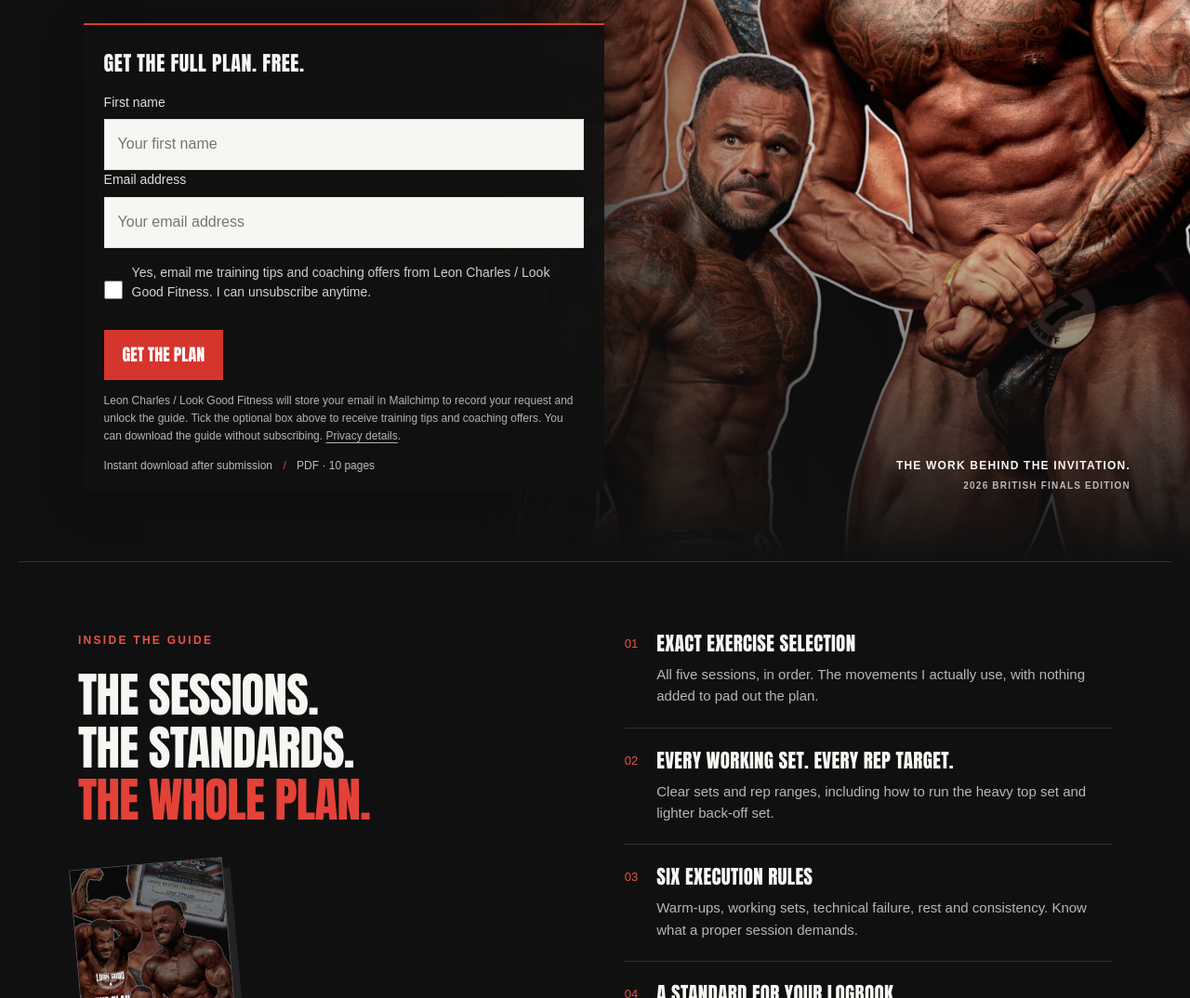
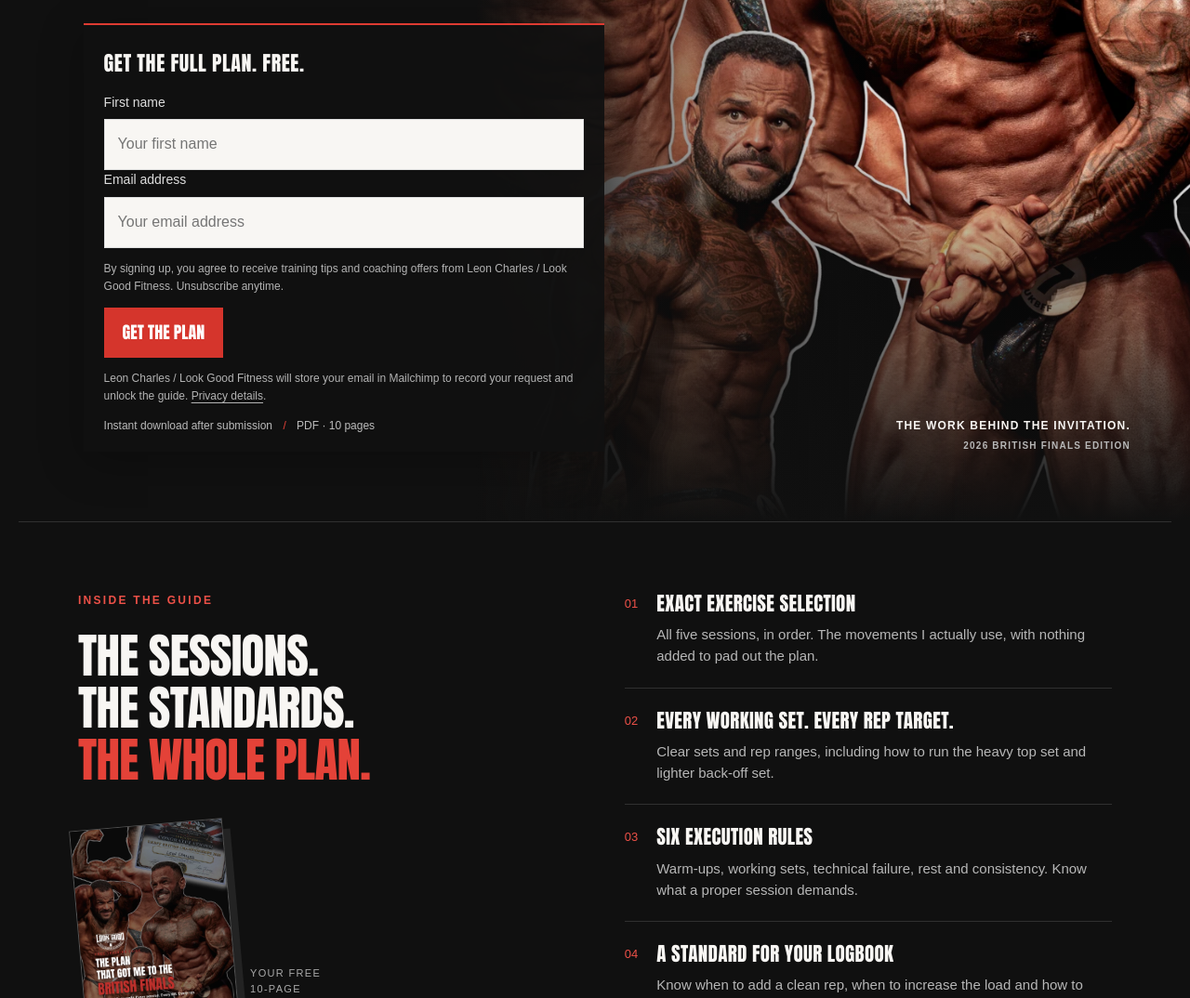
Before and after one commit to leoncharlescoaching/british-finals-plan, a website: page index.html in a window 1280 px wide. Shown: the part 665-1739 px from the top of the page at 93% size. Drawn offline with Linux system fonts and the light colour scheme.

Commit message:
Replace optional checkbox with explicit signup consent

```diff
--- a/index.html
+++ b/index.html
@@ -1,10 +1,10 @@
 <!doctype html>
-<html lang="en-GB"><head><meta charset="utf-8"><meta name="viewport" content="width=device-width, initial-scale=1"><meta name="theme-color" content="#101010"><meta name="description" content="Get Leon Charles’s exact 5-day training plan for his 2026 British Finals prep. Every session, set and rep, plus execution and progression standards."><title>The British Finals Plan | Leon Charles · Look Good Fitness</title><link rel="icon" href="/assets/favicon.png" type="image/png"><link rel="stylesheet" href="/styles.css"><script src="/site.js" defer></script></head>
+<html lang="en-GB"><head><meta charset="utf-8"><meta name="viewport" content="width=device-width, initial-scale=1"><meta name="theme-color" content="#101010"><meta name="description" content="Get Leon Charles’s exact 5-day training plan for his 2026 British Finals prep. Every session, set and rep, plus execution and progression standards."><title>The British Finals Plan | Leon Charles · Look Good Fitness</title><link rel="icon" href="/assets/favicon.png" type="image/png"><link rel="stylesheet" href="/styles.css"><script src="/site.js?v=20260918" defer></script></head>
 <body><a class="skip" href="#signup">Skip to the free plan</a>
 <header class="masthead"><img src="/assets/logo.png" alt="Look Good Fitness · Leon Charles Coaching" width="148" height="93"><span>LEON CHARLES <b>/</b> 2026 PREP</span></header>
 <main><section class="hero" aria-labelledby="title"><div class="hero-art" role="img" aria-label="Leon Charles posing, with his 2026 British Championships invitation"></div><div class="hero-copy"><p class="eyebrow"><span></span> FREE TRAINING GUIDE</p><h1 id="title">THE PLAN<br>THAT GOT ME TO THE<br><em>BRITISH FINALS</em></h1><p class="subhead">The exact 5-day split.<br class="mobile-break"> Every session. Every set. Every rep.</p><p class="intro">This is the exact plan I’m running right now for my <strong>2026 British Finals prep.</strong> Every exercise and working set, laid out as I use it. No copy-paste template. No filler.</p>
-<div class="signup" id="signup"><div id="form-state"><p class="form-heading">GET THE FULL PLAN. FREE.</p><form id="lead-form"><label for="first_name">First name</label><div class="form-row"><input id="first_name" name="first_name" type="text" autocomplete="given-name" placeholder="Your first name" maxlength="100" required></div><label for="email">Email address</label><div class="form-row"><input id="email" name="email" type="email" autocomplete="email" inputmode="email" placeholder="Your email address" maxlength="254" required></div><label class="marketing-choice" for="marketing-consent"><input id="marketing-consent" name="marketingConsent" type="checkbox"><span>Yes, email me training tips and coaching offers from Leon Charles / Look Good Fitness. I can unsubscribe anytime.</span></label><button type="submit" id="submit-button">GET THE PLAN</button><div class="trap" aria-hidden="true"><label for="website">Website</label><input id="website" name="website" tabindex="-1" autocomplete="off"></div><p class="privacy-line">Leon Charles / Look Good Fitness will store your email in Mailchimp to record your request and unlock the guide. Tick the optional box above to receive training tips and coaching offers. You can download the guide without subscribing. <a href="#privacy">Privacy details</a>.</p><p id="form-error" role="alert" hidden></p></form><p class="delivery">Instant download after submission <span aria-hidden="true">/</span> PDF · 10 pages</p></div>
+<div class="signup" id="signup"><div id="form-state"><p class="form-heading">GET THE FULL PLAN. FREE.</p><form id="lead-form" data-consent-version="2026-09-18-v2"><label for="first_name">First name</label><div class="form-row"><input id="first_name" name="first_name" type="text" autocomplete="given-name" placeholder="Your first name" maxlength="100" required></div><label for="email">Email address</label><div class="form-row"><input id="email" name="email" type="email" autocomplete="email" inputmode="email" placeholder="Your email address" maxlength="254" required></div><p class="privacy-line" id="signup-consent">By signing up, you agree to receive training tips and coaching offers from Leon Charles / Look Good Fitness. Unsubscribe anytime.</p><button type="submit" id="submit-button">GET THE PLAN</button><div class="trap" aria-hidden="true"><label for="website">Website</label><input id="website" name="website" tabindex="-1" autocomplete="off"></div><p class="privacy-line">Leon Charles / Look Good Fitness will store your email in Mailchimp to record your request and unlock the guide. <a href="#privacy">Privacy details</a>.</p><p id="form-error" role="alert" hidden></p></form><p class="delivery">Instant download after submission <span aria-hidden="true">/</span> PDF · 10 pages</p></div>
 </div></div><div class="image-caption">THE WORK BEHIND THE INVITATION.<br><span>2026 BRITISH FINALS EDITION</span></div></section>
 <section class="inside" aria-labelledby="inside-title"><div class="inside-heading"><p class="eyebrow">INSIDE THE GUIDE</p><h2 id="inside-title">THE SESSIONS.<br>THE STANDARDS.<br><em>THE WHOLE PLAN.</em></h2><figure><img src="/assets/guide-cover.webp" alt="Cover of The Plan That Got Me to the British Finals" width="849" height="1200" loading="lazy"><figcaption>YOUR FREE 10-PAGE TRAINING GUIDE</figcaption></figure></div><ol class="benefits"><li><span>01</span><div><h3>EXACT EXERCISE SELECTION</h3><p>All five sessions, in order. The movements I actually use, with nothing added to pad out the plan.</p></div></li><li><span>02</span><div><h3>EVERY WORKING SET. EVERY REP TARGET.</h3><p>Clear sets and rep ranges, including how to run the heavy top set and lighter back-off set.</p></div></li><li><span>03</span><div><h3>SIX EXECUTION RULES</h3><p>Warm-ups, working sets, technical failure, rest and consistency. Know what a proper session demands.</p></div></li><li><span>04</span><div><h3>A STANDARD FOR YOUR LOGBOOK</h3><p>Know when to add a clean rep, when to increase the load and how to progress without changing your execution.</p></div></li><li><span>05</span><div><h3>MAKE THE STANDARDS FIT YOUR LIFE</h3><p>Busy dad? Understand which training structure fits the days you have, and which standards to carry across.</p></div></li></ol></section>
 <section class="dad"><p class="eyebrow">THE HONEST BIT</p><h2>COPY THE STANDARDS.<br><em>NOT NECESSARILY THE SPLIT.</em></h2><p>This is a bodybuilder’s five-day plan. If work and kids leave you with two or three sessions, it won’t fit as written. The guide explains how to take the exercise choices, execution and progression standards into a plan built around your actual week.</p><p class="small">Includes guidance on adapting your approach, not a separate personalised programme.</p><a class="text-link" href="#signup">GET MY FREE PLAN <span aria-hidden="true">↑</span></a></section>
-</main><footer><span>LOOK GOOD FITNESS <b>/</b> LEON CHARLES</span><details id="privacy"><summary>Privacy details</summary><div><p>Leon Charles / Look Good Fitness uses your email to record your request for this training guide and provide download access. If you tick the optional marketing box, we also use your email to send training tips and coaching offers with your consent. We record your consent wording, date and source. You can unsubscribe at any time using the link in any marketing email. Leaving the box unticked does not give new marketing permission or change an existing subscription.</p><p>We use Mailchimp to store and process your request. The guide downloads from this website; we do not email it to you. Their processing may involve transfers outside the UK under their applicable safeguards. We do not sell your details. We retain request records only as long as necessary to provide the guide, resolve access issues and meet applicable obligations.</p><p>To ask about your information, withdraw a request or exercise your data rights, email <a href="mailto:leon@lookgoodfitness.co.uk">leon@lookgoodfitness.co.uk</a>. You may also complain to the UK Information Commissioner’s Office. This page uses no advertising or analytics cookies.</p></div></details></footer></body></html>
+</main><footer><span>LOOK GOOD FITNESS <b>/</b> LEON CHARLES</span><details id="privacy"><summary>Privacy details</summary><div><p>Leon Charles / Look Good Fitness uses your email to record your request for this training guide and provide download access. By submitting this signup form, you agree to receive training tips and coaching offers from Leon Charles / Look Good Fitness. We record your consent wording, date and source. You can unsubscribe at any time using the link in any marketing email.</p><p>We use Mailchimp to store and process your request. The guide downloads from this website. Your signup also starts our welcome email sequence. Their processing may involve transfers outside the UK under their applicable safeguards. We do not sell your details. We retain request records only as long as necessary to provide the guide, resolve access issues and meet applicable obligations.</p><p>To ask about your information, withdraw a request or exercise your data rights, email <a href="mailto:leon@lookgoodfitness.co.uk">leon@lookgoodfitness.co.uk</a>. You may also complain to the UK Information Commissioner’s Office. This page uses no advertising or analytics cookies.</p></div></details></footer></body></html>
```
